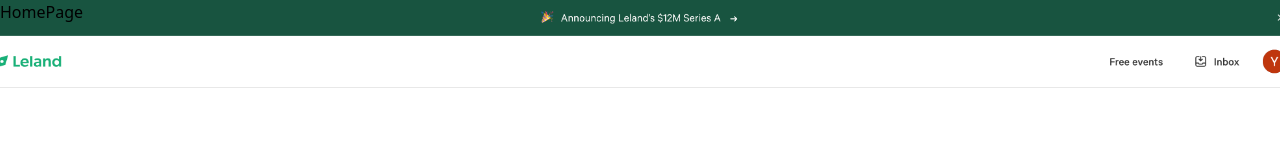
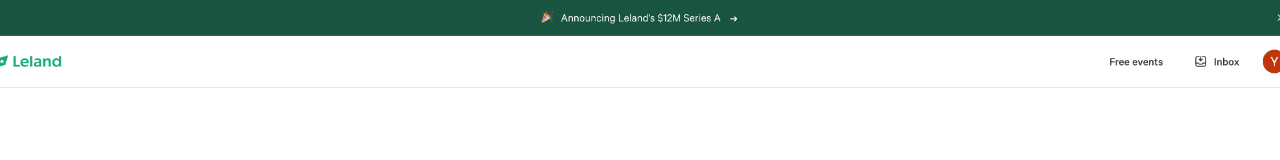
Before and after one commit to Yi-99/are-you-gapped, a React (Vite) app in the folder frontend/: page / in a window 1280 px wide. Shown: the top 160 px of the page. Built offline with nearby package versions, Linux system fonts and the light colour scheme.

Commit message:
feat: skillanalyze page WIP

```diff
--- a/frontend/src/HomePage.jsx
+++ b/frontend/src/HomePage.jsx
@@ -28,7 +28,6 @@ const HomePage = () => {
 
 	return (
 		<div style={backgroundStyle}>
-			<p>HomePage</p>
 			{ showModal ? (
 				<div className="modal-container bottom-4 right-4 absolute">
 						<SkillGapAnalyzerModal showModal={showModal} setShowModal={setShowModal}/>
--- a/frontend/src/SkillAnalyzePage.jsx
+++ b/frontend/src/SkillAnalyzePage.jsx
@@ -32,6 +32,7 @@ const SkillAnalyzePage = () => {
 				<p className="text-[#185440] text-4xl mt-16 font-extrabold">We have a study plan for you!</p>
 				<p className="text-[#185440] text-start flex-wrap">This is a plan. you will meet with the advisor to further discuss the topics.</p>
 				<div className="green-br"></div>
+
 			</div>
 		</div>
 	)
```
